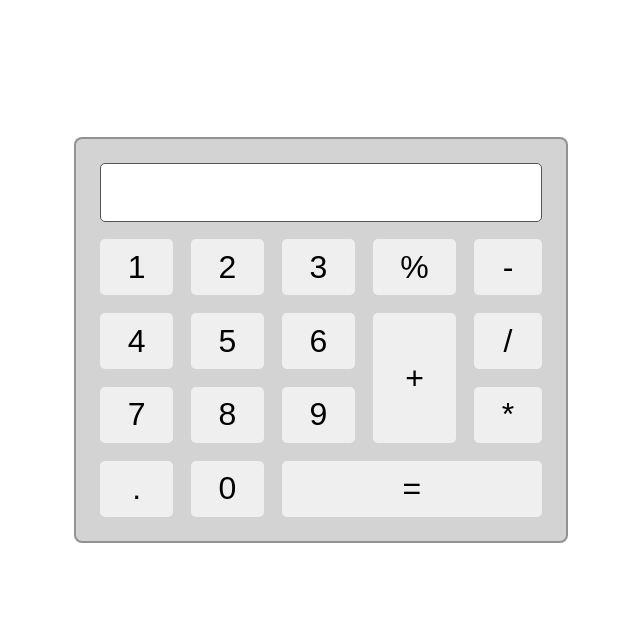
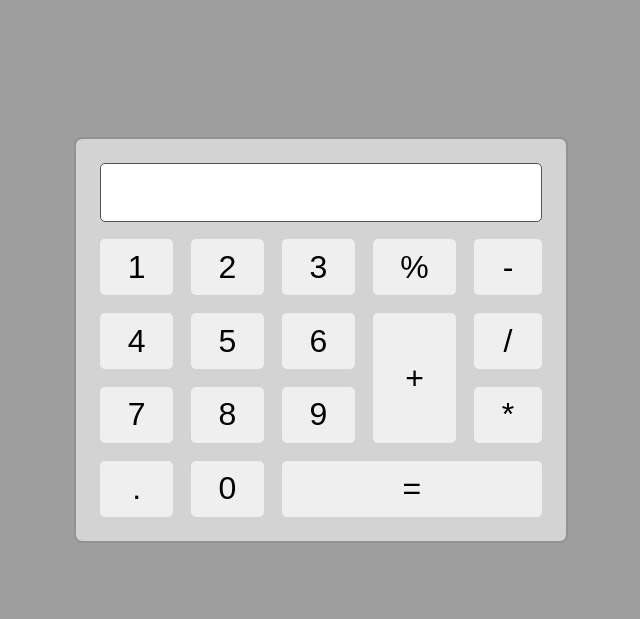
Before and after one commit to SakkyOP/HTMLCalculator, a plain HTML site: page index.html in a window 1280 px wide. Shown: the part 181-800 px from the top of the page, without its empty margins (319-959 px from the left). Drawn offline with nearby package versions, Linux system fonts and the light colour scheme; the site is published under a folder, as on GitHub Pages, so addresses that start at the root find nothing.

Commit message:
Update style.css

```diff
--- a/css/style.css
+++ b/css/style.css
@@ -5,7 +5,7 @@
     padding: 0;
 }
 body{
-    background-image: url(/images/backgroundImage.jpg);
+    background-image: url(../images/backgroundImage.jpg);
     height: 100vh;
     width: 100vw;
     display: grid;
```
